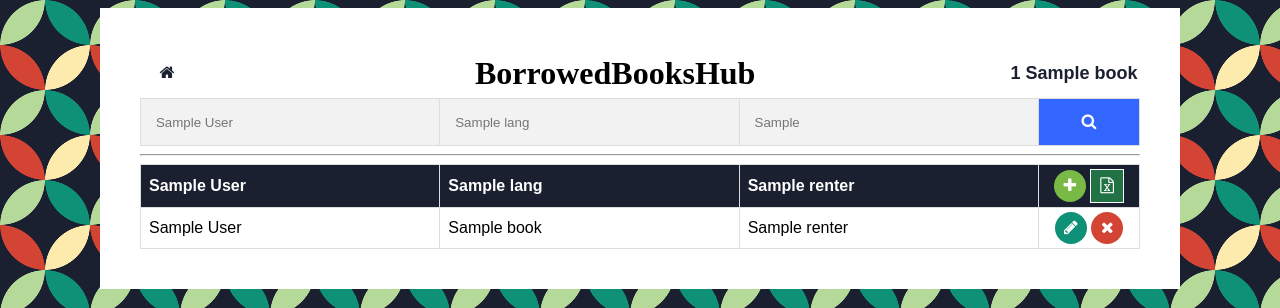
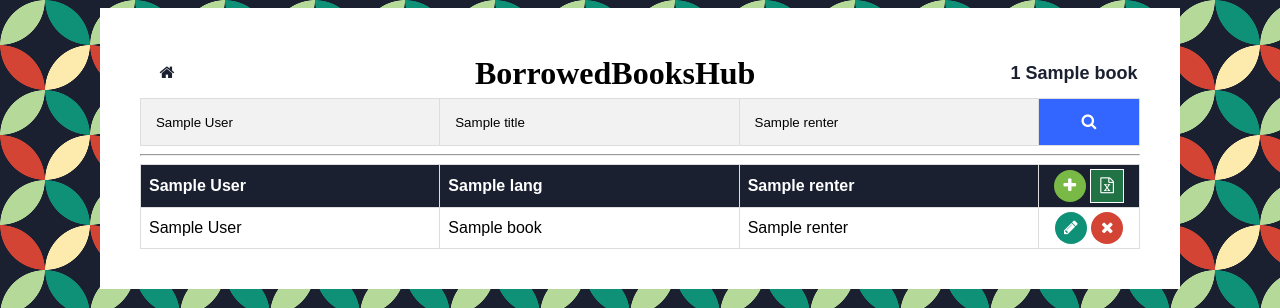
Before and after one commit to nbozsi/BorrowedBooksHub, a FastAPI app: template templates/base.html in a window 1280 px wide. Shown: the top 308 px of the page. Run offline with FastAPI, Linux system fonts and the light colour scheme; the template is opened without the code that fills it: most values are stand-ins (such as "Sample title", 1, 10 or a date in 2020); some libraries are stand-ins or nearby versions; some web fonts are replaced.

Commit message:
search results on base

```diff
--- a/templates/base.html
+++ b/templates/base.html
@@ -29,15 +29,33 @@
         <form action="/startsearch" method="post">
             <table class="list">
                 <tr>
+                    {% if author %}
+                    <td class="input-td">
+                        <input type="text" name="author" value="{{author}}" autofocus>
+                    </td>
+                    {% else %}
                     <td class="input-td">
                         <input type="text" name="author" placeholder="{{lang['AUTHOR_placeholder']}}" autofocus>
                     </td>
+                    {% endif %}
+                    {% if title %}
+                    <td class="input-td">
+                        <input type="text" name="title" value="{{title}}">
+                    </td>
+                    {% else %}
                     <td class="input-td">
                         <input type="text" name="title" placeholder="{{lang['TITLE_placeholder']}}">
                     </td>
+                    {% endif %}
+                    {% if renter %}
+                    <td class="input-td">
+                        <input type="text" name="renter" value="{{renter}}">
+                    </td>
+                    {% else %}
                     <td class="input-td">
                         <input type="text" name="renter" placeholder="{{lang['RENTER_placeholder']}}">
                     </td>
+                    {% endif %}
                     <td class="button-td">
                         <button type="submit" class="submit-button"><i class="fa fa-search"></i></button>
                     </td>
```
